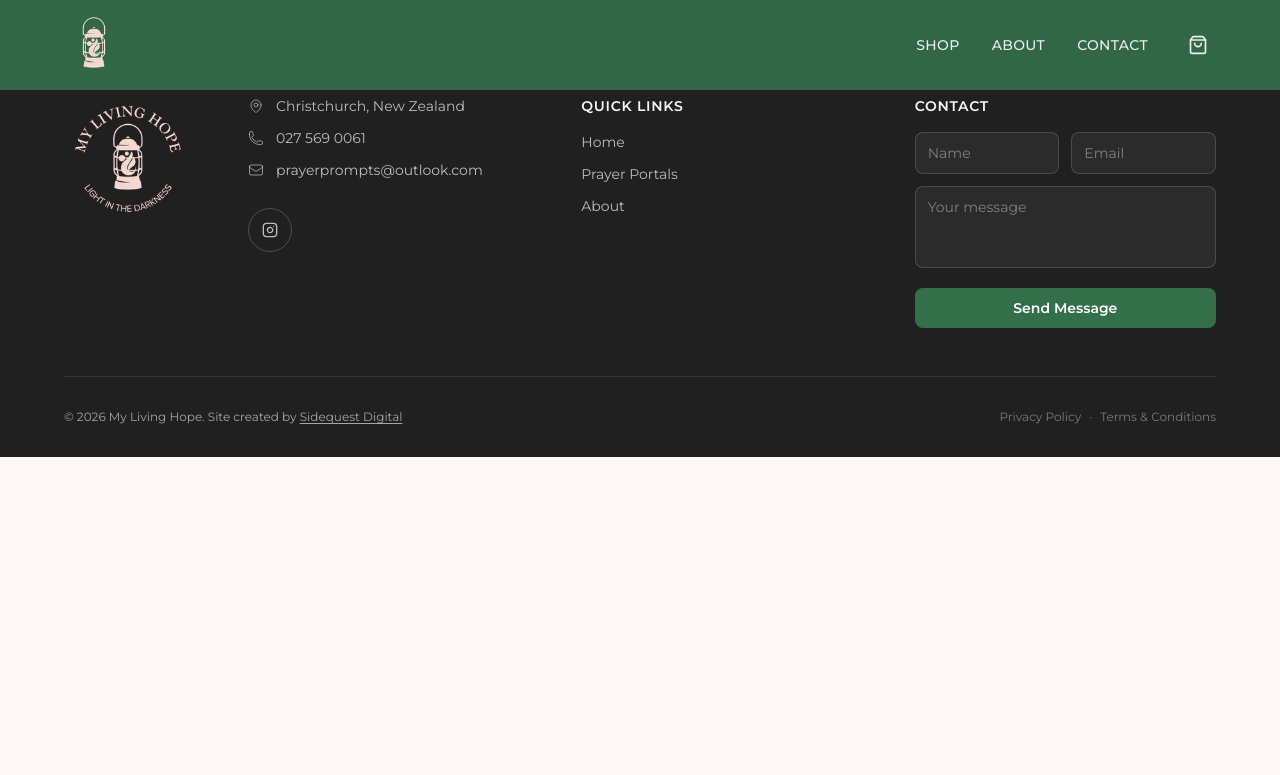
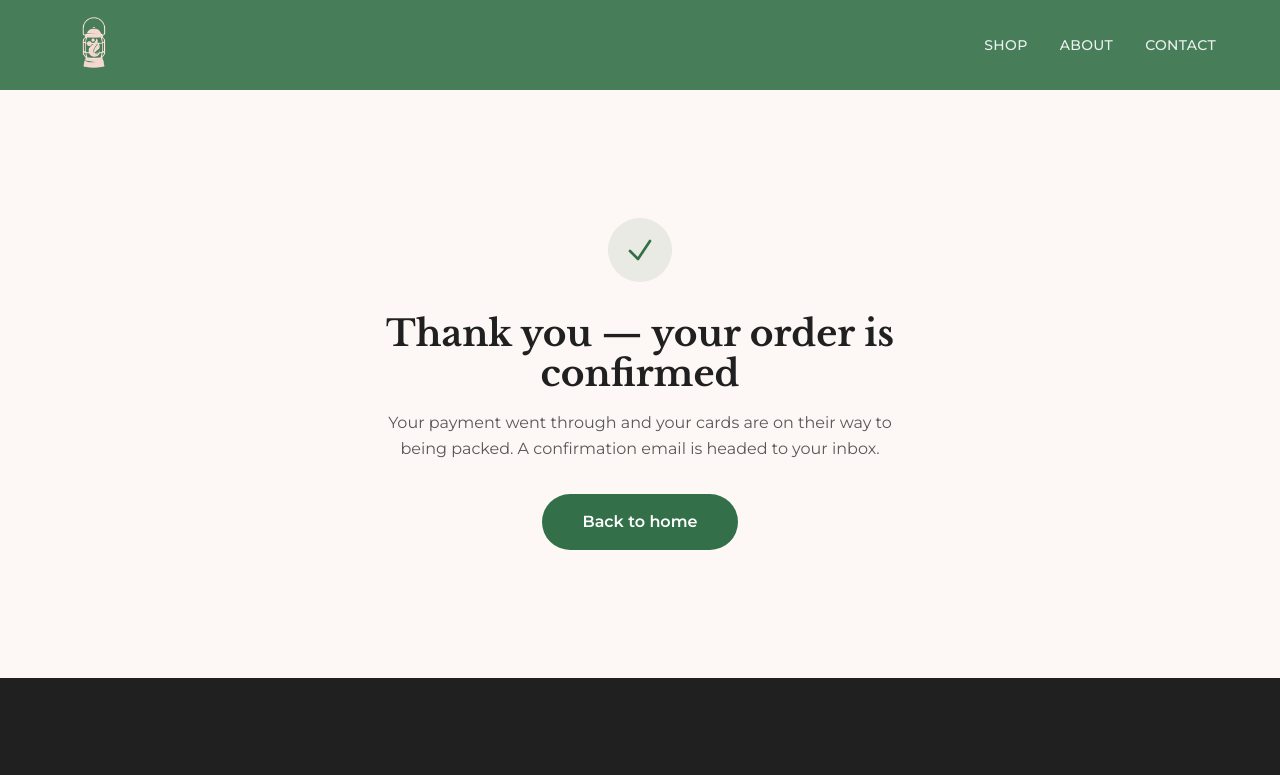
Before and after one commit to JoelTempero/mylivinghope, a React (Vite) app in the folder storefront.mylivinghope/: page /checkout/success in a window 1280 px wide. Shown: the top 775 px of the page. Built offline with nearby package versions, Linux system fonts and the light colour scheme; no server answers.

Commit message:
feat(store): buy now -> stripe checkout + success/cancel pages

```diff
--- a/storefront.mylivinghope/src/App.jsx
+++ b/storefront.mylivinghope/src/App.jsx
@@ -7,6 +7,8 @@ import Home from './pages/Home'
 import About from './pages/About'
 import Privacy from './pages/Privacy'
 import Terms from './pages/Terms'
+import CheckoutSuccess from './pages/CheckoutSuccess'
+import CheckoutCancel from './pages/CheckoutCancel'
 
 function ScrollToTop() {
   const { pathname } = useLocation()
@@ -28,6 +30,8 @@ export default function App() {
           <Route path="/about" element={<About />} />
           <Route path="/privacy" element={<Privacy />} />
           <Route path="/terms" element={<Terms />} />
+          <Route path="/checkout/success" element={<CheckoutSuccess />} />
+          <Route path="/checkout/cancel" element={<CheckoutCancel />} />
         </Routes>
       </main>
       <Footer />
--- a/storefront.mylivinghope/src/components/layout/Header.jsx
+++ b/storefront.mylivinghope/src/components/layout/Header.jsx
@@ -1,20 +1,16 @@
 import { Link } from 'react-router-dom'
 import { useState, useEffect } from 'react'
-import { Menu, X, ShoppingBag } from 'lucide-react'
-import { openCart, onCartCount } from '../BuyButton'
+import { Menu, X } from 'lucide-react'
 
 export default function Header() {
   const [mobileOpen, setMobileOpen] = useState(false)
   const [scrolled, setScrolled] = useState(false)
-  const [cartCount, setCartCount] = useState(0)
 
   useEffect(() => {
     const onScroll = () => setScrolled(window.scrollY > 10)
     window.addEventListener('scroll', onScroll, { passive: true })
     return () => window.removeEventListener('scroll', onScroll)
   }, [])
-
-  useEffect(() => onCartCount(setCartCount), [])
 
   return (
     <header
@@ -61,36 +57,9 @@ export default function Header() {
           >
             Contact
           </a>
-          <button
-            onMouseDown={(e) => e.stopPropagation()}
-            onClick={(e) => { e.stopPropagation(); openCart() }}
-            className="relative text-white/90 hover:text-white transition-colors p-2 cursor-pointer z-[99999]"
-            aria-label={`Cart${cartCount > 0 ? `, ${cartCount} items` : ''}`}
-          >
-            <ShoppingBag className="w-5 h-5" />
-            {cartCount > 0 && (
-              <span className="absolute -top-1.5 -right-1.5 bg-soft-blush text-charcoal text-[10px] font-bold w-4.5 h-4.5 flex items-center justify-center rounded-full">
-                {cartCount}
-              </span>
-            )}
-          </button>
         </div>
 
         <div className="md:hidden flex items-center gap-1">
-          <button
-            onMouseDown={(e) => e.stopPropagation()}
-            onTouchStart={(e) => e.stopPropagation()}
-            onClick={(e) => { e.stopPropagation(); openCart() }}
-            className="relative text-white/90 hover:text-white transition-colors p-3 cursor-pointer z-[99999]"
-            aria-label={`Cart${cartCount > 0 ? `, ${cartCount} items` : ''}`}
-          >
-            <ShoppingBag className="w-5 h-5" />
-            {cartCount > 0 && (
-              <span className="absolute top-1.5 right-1.5 bg-soft-blush text-charcoal text-[10px] font-bold w-4.5 h-4.5 flex items-center justify-center rounded-full">
-                {cartCount}
-              </span>
-            )}
-          </button>
           <button
             onClick={() => setMobileOpen(!mobileOpen)}
             className="text-white p-3"
--- a/storefront.mylivinghope/src/components/sections/InteractiveCards.jsx
+++ b/storefront.mylivinghope/src/components/sections/InteractiveCards.jsx
@@ -1,7 +1,7 @@
 import { useRef, useEffect, useState } from 'react'
 import ScrollReveal from '../ScrollReveal'
-import BuyButton from '../BuyButton'
 import { useProducts, centsToDollars } from '../../hooks/useProducts'
+import { startCheckout } from '../../lib/checkout'
 
 const cardData = [
   {
@@ -282,15 +282,10 @@ function MobileCard({ card, expanded, onExpand, onClose }) {
       requestAnimationFrame(() => {
         requestAnimationFrame(() => {
           setPhase('open')
+          setFlipped(true)
           document.body.style.overflow = 'hidden'
         })
       })
-    }
-  }, [phase])
-
-  useEffect(() => {
-    if (phase === 'open') {
-      setFlipped(true)
     }
   }, [phase])
 
@@ -402,6 +397,8 @@ function MobileCard({ card, expanded, onExpand, onClose }) {
 
 export default function InteractiveCards() {
   const [expandedCard, setExpandedCard] = useState(null)
+  const [buying, setBuying] = useState(false)
+  const [buyError, setBuyError] = useState(null)
   const [zIndices, setZIndices] = useState(() => {
     const map = {}
     cardData.forEach((c, i) => { map[c.id] = i + 1 })
@@ -420,6 +417,19 @@ export default function InteractiveCards() {
   function bringToFront(id) {
     highestZ.current += 1
     setZIndices((prev) => ({ ...prev, [id]: highestZ.current }))
+  }
+
+  async function handleBuyNow() {
+    if (!flagship || buying) return
+    setBuying(true)
+    setBuyError(null)
+    try {
+      await startCheckout(flagship)
+    } catch (err) {
+      console.error('Checkout failed:', err)
+      setBuyError('Something went wrong starting checkout. Please try again.')
+      setBuying(false)
+    }
   }
 
   return (
@@ -501,7 +511,21 @@ export default function InteractiveCards() {
             {productPrice && (
               <p className="text-2xl font-bold text-forest-green mb-4">{productPrice} NZD</p>
             )}
-            <BuyButton productId="8845251215491" />
+            <button
+              onClick={handleBuyNow}
+              disabled={!flagship || buying}
+              className="btn-interactive inline-flex items-center gap-2 bg-forest-green hover:bg-green-dark text-white font-semibold px-10 py-4 rounded-full text-base group disabled:opacity-60 disabled:cursor-not-allowed"
+            >
+              {buying ? 'Heading to checkout…' : 'Buy Now'}
+              {!buying && (
+                <svg className="w-4 h-4 transition-transform duration-300 group-hover:translate-x-1" fill="none" stroke="currentColor" strokeWidth="2" viewBox="0 0 24 24">
+                  <path d="M5 12h14M12 5l7 7-7 7" />
+                </svg>
+              )}
+            </button>
+            {buyError && (
+              <p className="mt-4 text-sm text-red-600" role="alert">{buyError}</p>
+            )}
           </div>
         </ScrollReveal>
 
--- /dev/null
+++ b/storefront.mylivinghope/src/lib/checkout.js
@@ -0,0 +1,8 @@
+import { httpsCallable } from 'firebase/functions'
+import { functions } from './firebase'
+
+export async function startCheckout(product, qty = 1) {
+  const createCheckoutSession = httpsCallable(functions, 'createCheckoutSession')
+  const result = await createCheckoutSession({ items: [{ productId: product.id, qty }] })
+  window.location.href = result.data.url
+}
--- a/storefront.mylivinghope/src/lib/firebase.js
+++ b/storefront.mylivinghope/src/lib/firebase.js
@@ -1,5 +1,6 @@
 import { initializeApp } from 'firebase/app'
 import { getFirestore } from 'firebase/firestore'
+import { getFunctions } from 'firebase/functions'
 
 const firebaseConfig = {
   apiKey: import.meta.env.VITE_FIREBASE_API_KEY,
@@ -11,4 +12,5 @@ const firebaseConfig = {
 
 const app = initializeApp(firebaseConfig)
 export const db = getFirestore(app)
+export const functions = getFunctions(app)
 export default app
--- /dev/null
+++ b/storefront.mylivinghope/src/pages/CheckoutCancel.jsx
@@ -0,0 +1,24 @@
+import { useEffect } from 'react'
+
+export default function CheckoutCancel() {
+  useEffect(() => {
+    document.title = 'Checkout Cancelled — My Living Hope'
+  }, [])
+
+  return (
+    <div id="main-content" className="mt-[80px] md:mt-[90px]">
+      <div className="max-w-2xl mx-auto px-[5%] py-24 md:py-32 text-center">
+        <h1 className="text-3xl md:text-4xl font-bold mb-4">Checkout cancelled</h1>
+        <p className="text-text-secondary leading-relaxed mb-8">
+          No payment was taken. Your cards will be here whenever you're ready.
+        </p>
+        <a
+          href="/#shop"
+          className="btn-interactive inline-flex items-center gap-2 bg-forest-green hover:bg-green-dark text-white font-semibold px-10 py-4 rounded-full text-base"
+        >
+          Back to the shop
+        </a>
+      </div>
+    </div>
+  )
+}
--- /dev/null
+++ b/storefront.mylivinghope/src/pages/CheckoutSuccess.jsx
@@ -0,0 +1,37 @@
+import { useEffect } from 'react'
+import { Link, useSearchParams } from 'react-router-dom'
+
+export default function CheckoutSuccess() {
+  const [searchParams] = useSearchParams()
+  const sessionId = searchParams.get('session_id')
+
+  useEffect(() => {
+    document.title = 'Order Confirmed — My Living Hope'
+  }, [])
+
+  return (
+    <div id="main-content" className="mt-[80px] md:mt-[90px]">
+      <div className="max-w-2xl mx-auto px-[5%] py-24 md:py-32 text-center">
+        <div className="w-16 h-16 mx-auto mb-8 rounded-full bg-forest-green/10 flex items-center justify-center">
+          <svg className="w-8 h-8 text-forest-green" fill="none" stroke="currentColor" strokeWidth="2" viewBox="0 0 24 24">
+            <path strokeLinecap="round" strokeLinejoin="round" d="M4.5 12.75l6 6 9-13.5" />
+          </svg>
+        </div>
+        <h1 className="text-3xl md:text-4xl font-bold mb-4">Thank you — your order is confirmed</h1>
+        <p className="text-text-secondary leading-relaxed mb-2">
+          Your payment went through and your cards are on their way to being packed.
+          A confirmation email is headed to your inbox.
+        </p>
+        {sessionId && (
+          <p className="text-text-muted text-xs mb-8">Reference: {sessionId.slice(0, 24)}…</p>
+        )}
+        <Link
+          to="/"
+          className="btn-interactive inline-flex items-center gap-2 bg-forest-green hover:bg-green-dark text-white font-semibold px-10 py-4 rounded-full text-base mt-6"
+        >
+          Back to home
+        </Link>
+      </div>
+    </div>
+  )
+}
```
